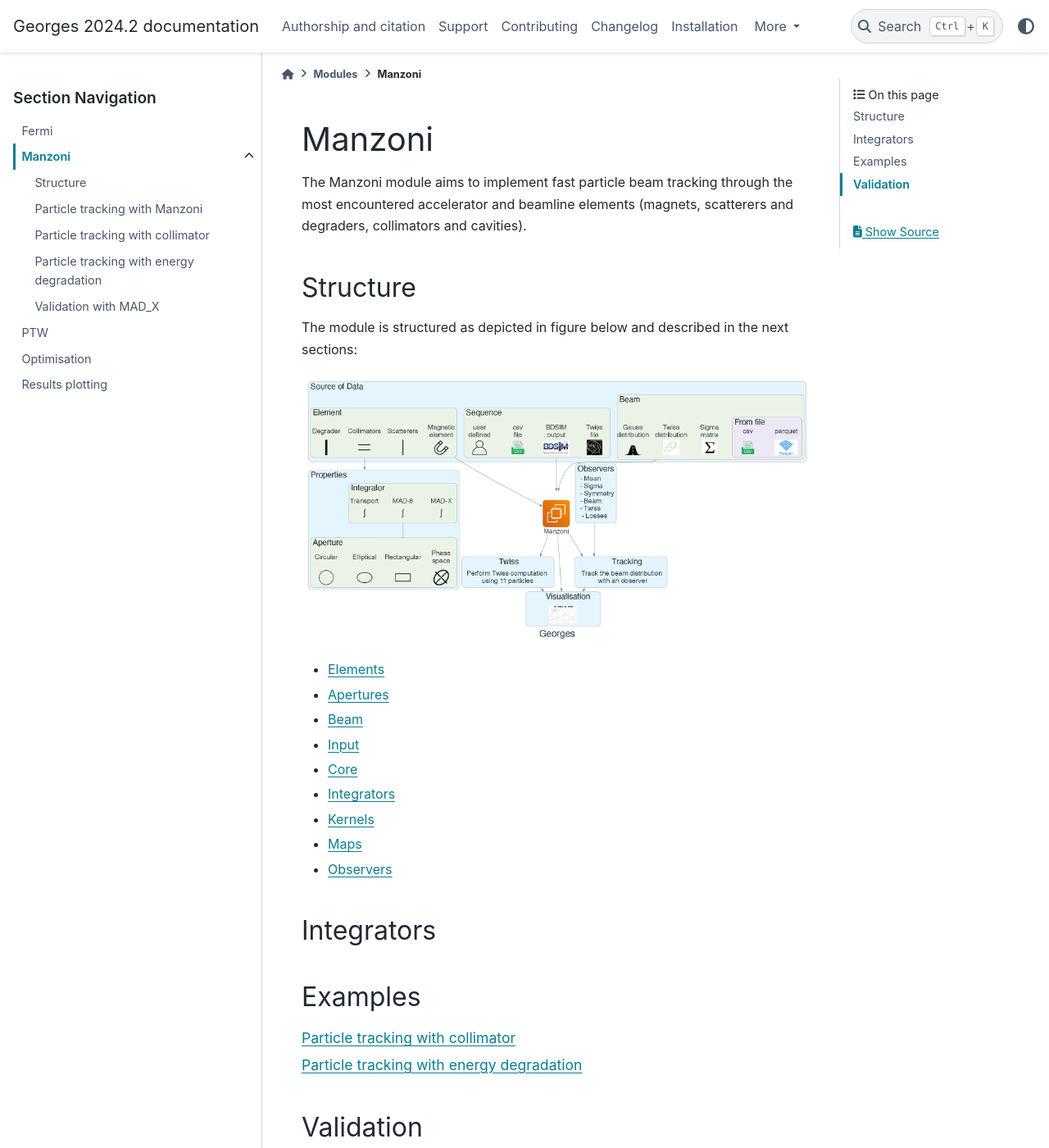
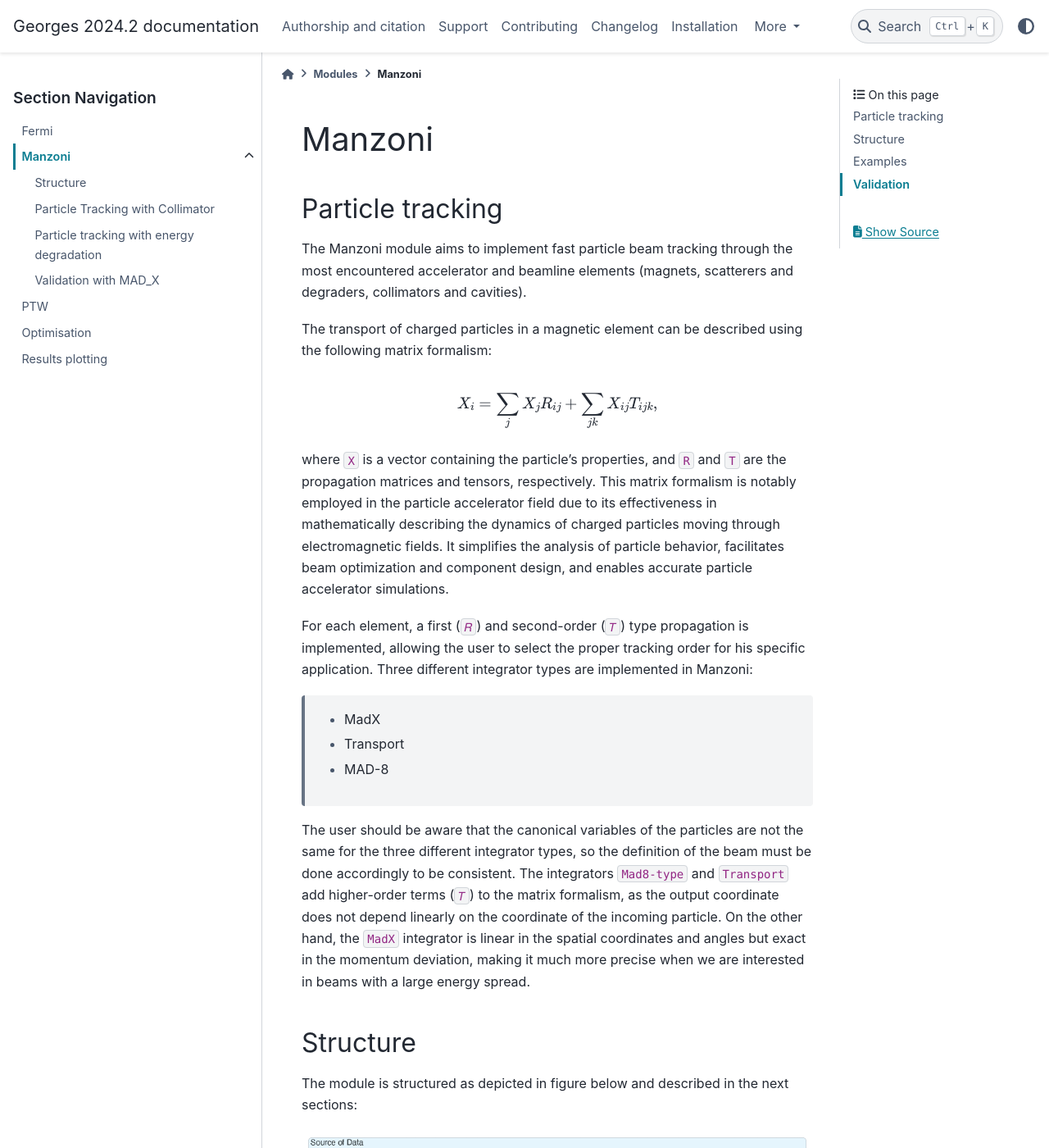
Before and after one commit to ULB-Metronu/georges, a Sphinx documentation site: the page built from docs/modules/manzoni.rst, in a window 1280 px wide and 1400 px high. Shown: the whole window at 82% size. Built offline with Sphinx 7.4.7 and the PyData theme 0.15.4, drawn with Linux system fonts in a browser that asks for light colours; some of the changed text lies outside the part shown.

Commit message:
change documentation structure

```diff
--- a/docs/modules/manzoni.rst
+++ b/docs/modules/manzoni.rst
@@ -2,8 +2,36 @@
 Manzoni
 *******
 
+Particle tracking
+=================
+
 The Manzoni module aims to implement fast particle beam tracking through the most encountered accelerator
 and beamline elements (magnets, scatterers and degraders, collimators and cavities).
+
+The transport of charged particles in a magnetic element can be described using the following matrix formalism:
+
+.. math::
+    X_i = \sum_j X_j R_{ij} + \sum_{jk} X_{ij} T_{ijk},
+
+where ``X`` is a vector containing the particle's properties, and ``R`` and ``T`` are the propagation matrices and tensors,
+respectively. This matrix formalism is notably employed in the particle accelerator field due to its effectiveness in
+mathematically describing the dynamics of charged particles moving through electromagnetic fields. It simplifies the
+analysis of particle behavior, facilitates beam optimization and component design, and enables accurate particle
+accelerator simulations.
+
+For each element, a first (``𝑅``) and second-order (``𝑇``) type propagation is implemented, allowing the user to select
+the proper tracking order for his specific application. Three different integrator types are implemented in Manzoni:
+
+    * MadX
+    * Transport
+    * MAD-8
+
+The user should be aware that the canonical variables of the particles are not the same for the three different integrator
+types, so the definition of the beam must be done accordingly to be consistent. The integrators ``Mad8-type`` and
+``Transport`` add higher-order terms (``𝑇``) to the matrix formalism, as the output coordinate does not depend linearly
+on the coordinate of the incoming particle. On the other hand, the ``MadX`` integrator is linear in the spatial coordinates
+and angles but exact in the momentum deviation, making it much more precise when we are interested in beams with a large
+energy spread.
 
 Structure
 =========
@@ -31,16 +59,6 @@ The module is structured as depicted in figure below and described in the next s
 
     manzoni/structure
 
-Integrators
-===========
-
-..  toctree::
-    :hidden:
-    :maxdepth: 1
-
-    manzoni/manzoni_integrators
-
-
 Examples
 ========
 
--- a/docs/modules/manzoni/example_energy_degradation.rst
+++ b/docs/modules/manzoni/example_energy_degradation.rst
@@ -1,5 +1,5 @@
 Particle tracking with energy degradation
-#########################################
+=========================================
 
 We replace the collimator from the previous example by an 10cm length energy degrader in Beryllium.
 The parameters `WITH_LOSSES` can be set to `True`` or `False`` depending the application. If it is set to `True`,
```
Also changed, not shown: docs/modules/manzoni/example_tracking.rst (+4 -3 lines), docs/modules/manzoni/madx_validation.rst (+5 -5 lines), docs/modules/manzoni/manzoni_integrators.rst (deleted, +0 -27 lines).
